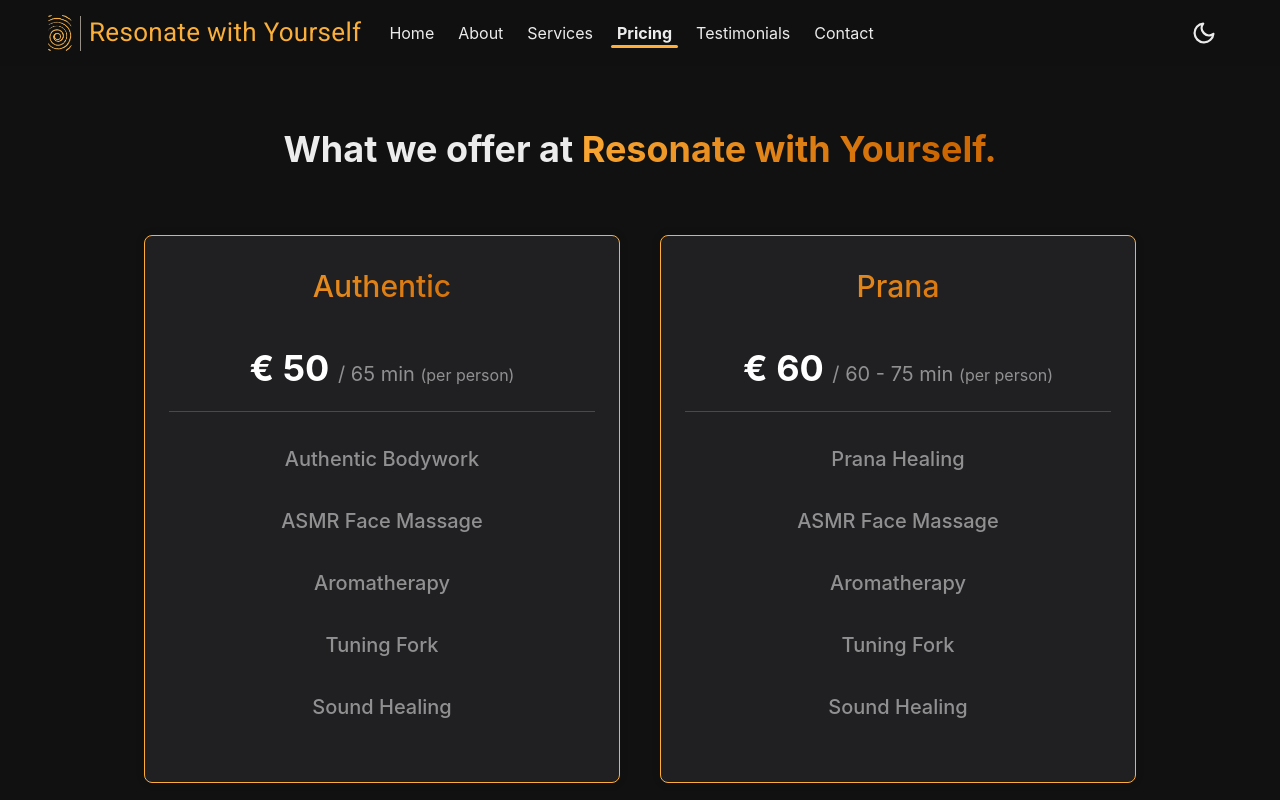
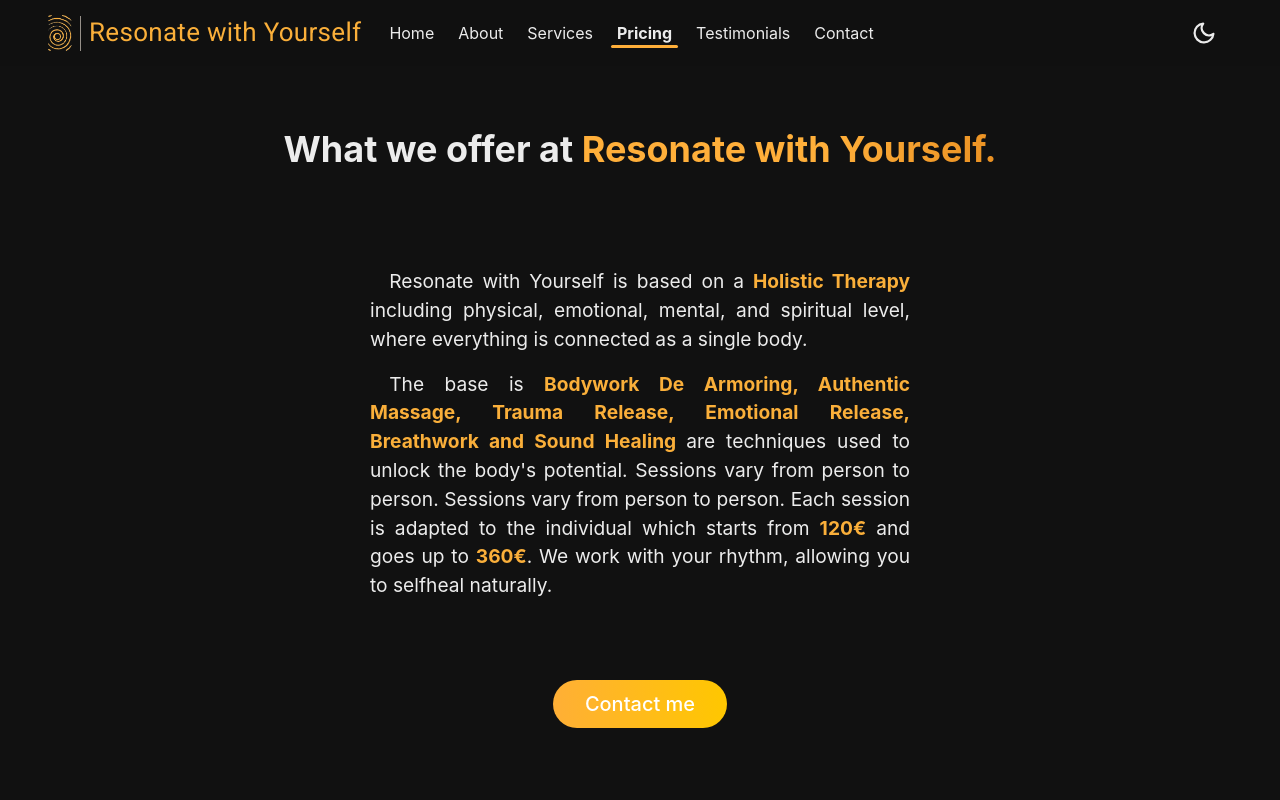
Before and after one commit to Democles85/colombo_portfolio_reworked, a Next.js app: page /pricing in a window 1280 px wide. Shown: the top 800 px of the page. Built offline with nearby package versions, Linux system fonts and the light colour scheme.

Commit message:
small changes

```diff
--- a/pages/index.tsx
+++ b/pages/index.tsx
@@ -186,9 +186,9 @@ const Home: NextPage = () => {
                     Emotional Release, Breathwork and Sound Healing{' '}
                   </span>
                   are techniques used to unlock the body's potential. Sessions
-                  vary from person to person. Each session is adapted to the
-                  individual. We work with your rhythm, allowing you to selfheal
-                  naturally.
+                  vary from person to person. Sessions vary from person to
+                  person. Each session is adapted to the individual. We work
+                  with your rhythm, allowing you to selfheal naturally.
                 </Text>
               </Box>
               {/* <Divider
--- a/pages/pricing.tsx
+++ b/pages/pricing.tsx
@@ -1,22 +1,6 @@
-import {
-  Box,
-  Card,
-  Container,
-  Divider,
-  Heading,
-  Image,
-  SimpleGrid,
-  Stat,
-  StatLabel,
-  StatNumber,
-  Text,
-  Icon,
-  useColorModeValue,
-} from '@chakra-ui/react';
-import { TimeIcon } from '@chakra-ui/icons';
+import { Box, Container, Heading, Text } from '@chakra-ui/react';
 
 import Link from 'next/link';
-import React from 'react';
 
 // Components
 import Layout from '../components/layouts/title';
@@ -26,13 +10,7 @@ import { Button } from '../components/Button';
 // Styles
 import styles from '../styles/Packages.module.css';
 
-// Data
-import data from '../util/pricing';
-import CircularBackground from '../components/CircularBackground';
-
 const Pricing = () => {
-  const packages = data.pricing;
-
   return (
     <Layout title={'Pricing'}>
       <Box pt={'4rem'}>
@@ -46,84 +24,75 @@ const Pricing = () => {
                 </span>
               </Heading>
             </Box>
-            <SimpleGrid columns={{ base: 1, md: 2 }} spacing={10}>
-              {packages.map((packageItem, _index) => (
-                <Card
-                  key={_index}
-                  maxW={'lg'}
-                  rounded={'lg'}
-                  overflow={'hidden'}
-                  border={'1px solid rgba(253, 173, 58, 1)'}
-                  boxShadow={'0 0 10px 0 rgba(0, 0, 0, 0.1)'}
-                  bg={useColorModeValue('white', '#202023')}
-                >
-                  <Box px={6} py={3}>
-                    <Text
-                      fontSize={{ base: '2xl', lg: '3xl' }}
-                      pt={'1rem'}
-                      textAlign={'center'}
-                      fontWeight={500}
-                      color={useColorModeValue('#000', '#fff')}
-                      className={styles['text-gradient']}
-                    >
-                      {packageItem.title}
-                    </Text>
 
-                    <Box py={'2rem'}>
-                      {packageItem.attributes.map((attribute, _index) => (
-                        <Text
-                          key={_index}
-                          fontSize={{ base: '3xl', lg: '4xl' }}
-                          textAlign={'center'}
-                          fontWeight={700}
-                          color={useColorModeValue('gray.800', 'white')}
-                        >
-                          € {attribute.price}{' '}
-                          <span
-                            style={{
-                              fontSize: '1.25rem',
-                              fontWeight: 400,
-                              opacity: 0.5,
-                            }}
-                          >
-                            / {attribute.duration} {attribute.durationType}{' '}
-                            <span
-                              style={{
-                                fontSize: '1rem',
-                                fontWeight: 400,
-                              }}
-                            >
-                              (per person)
-                            </span>
-                          </span>{' '}
-                        </Text>
-                      ))}
-                      <Divider my={'1rem'} opacity={'0.2'} />
-                      <Box>
-                        {packageItem.services.map((service, _index) => (
             <Box
-                            key={_index}
+              py={'2rem'}
               display={'flex'}
               alignItems={'center'}
               justifyContent={'center'}
-                            py={'1rem'}
+              flexDir={'column'}
             >
+              <Box maxW={'540px'}>
                 <Text
-                              fontSize={'1.25rem'}
-                              fontWeight={500}
-                              opacity={0.5}
-                              color={useColorModeValue('gray.800', 'white')}
+                  textAlign={'justify'}
+                  textIndent={'1em'}
+                  fontSize={{ base: '1rem', md: '1.2rem' }}
                 >
-                              {service}
+                  Resonate with Yourself is based on a{' '}
+                  <span
+                    style={{
+                      color: 'rgba(250, 175, 58, 1)',
+                      fontWeight: 'bold',
+                    }}
+                  >
+                    Holistic Therapy
+                  </span>{' '}
+                  including physical, emotional, mental, and spiritual level,
+                  where everything is connected as a single body.
+                </Text>
+                <Text
+                  textAlign={'justify'}
+                  textIndent={'1em'}
+                  fontSize={{ base: '1rem', md: '1.2rem' }}
+                  pt={'1rem'}
+                >
+                  The base is{' '}
+                  <span
+                    style={{
+                      color: 'rgba(250, 175, 58, 1)',
+                      fontWeight: 'bold',
+                    }}
+                  >
+                    Bodywork De Armoring, Authentic Massage, Trauma Release,
+                    Emotional Release, Breathwork and Sound Healing{' '}
+                  </span>
+                  are techniques used to unlock the body's potential. Sessions
+                  vary from person to person. Sessions vary from person to
+                  person. Each session is adapted to the individual which starts
+                  from{' '}
+                  <span
+                    style={{
+                      color: 'rgba(250, 175, 58, 1)',
+                      fontWeight: 'bold',
+                    }}
+                  >
+                    120&euro;
+                  </span>{' '}
+                  and goes up to{' '}
+                  <span
+                    style={{
+                      color: 'rgba(250, 175, 58, 1)',
+                      fontWeight: 'bold',
+                    }}
+                  >
+                    360&euro;
+                  </span>
+                  . We work with your rhythm, allowing you to selfheal
+                  naturally.
                 </Text>
               </Box>
-                        ))}
             </Box>
-                    </Box>
-                  </Box>
-                </Card>
-              ))}
-            </SimpleGrid>
+
             <Box
               display={'flex'}
               alignItems={'center'}
```
Lines whose indentation alone changed are shown as unchanged.
